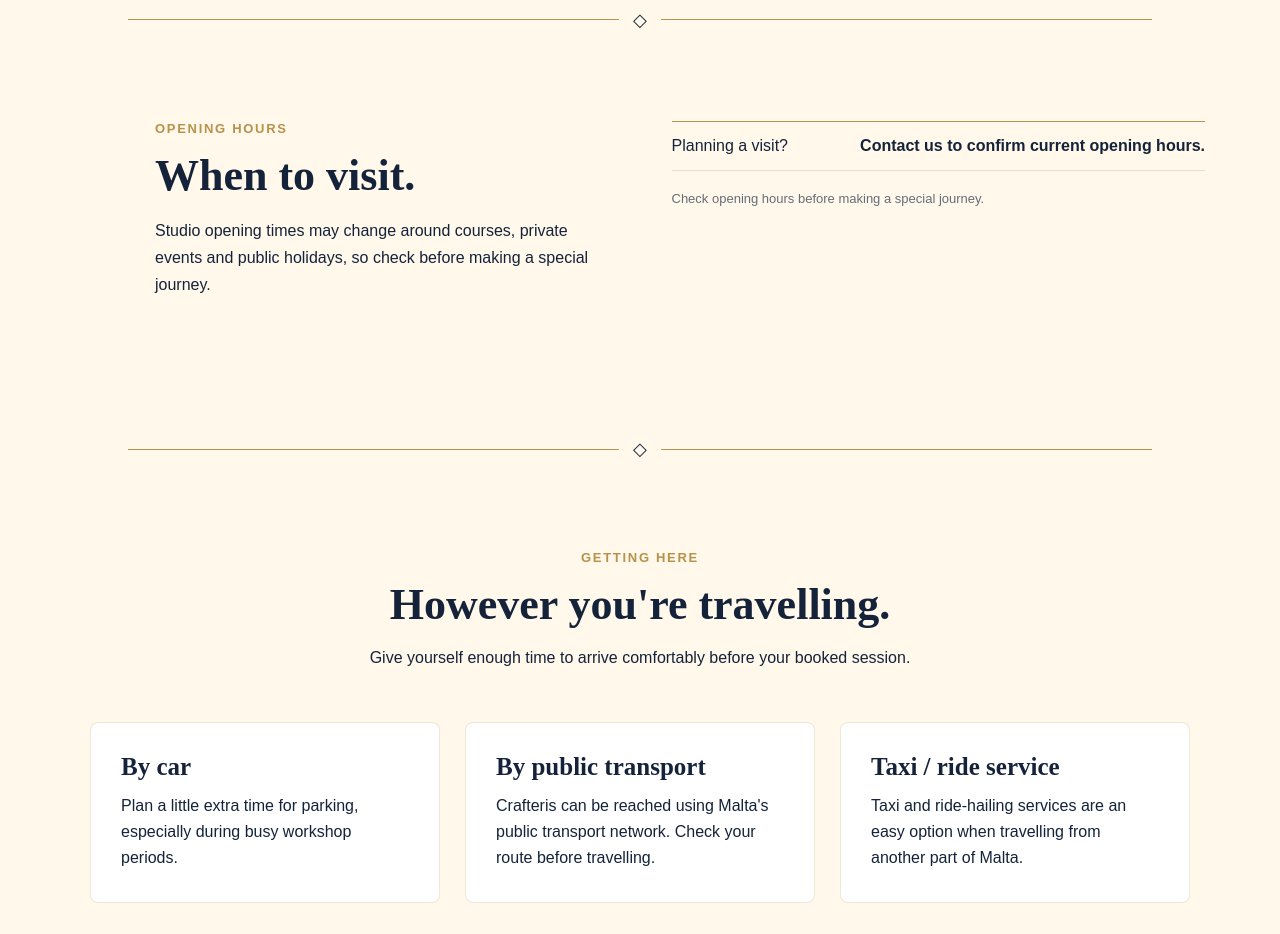
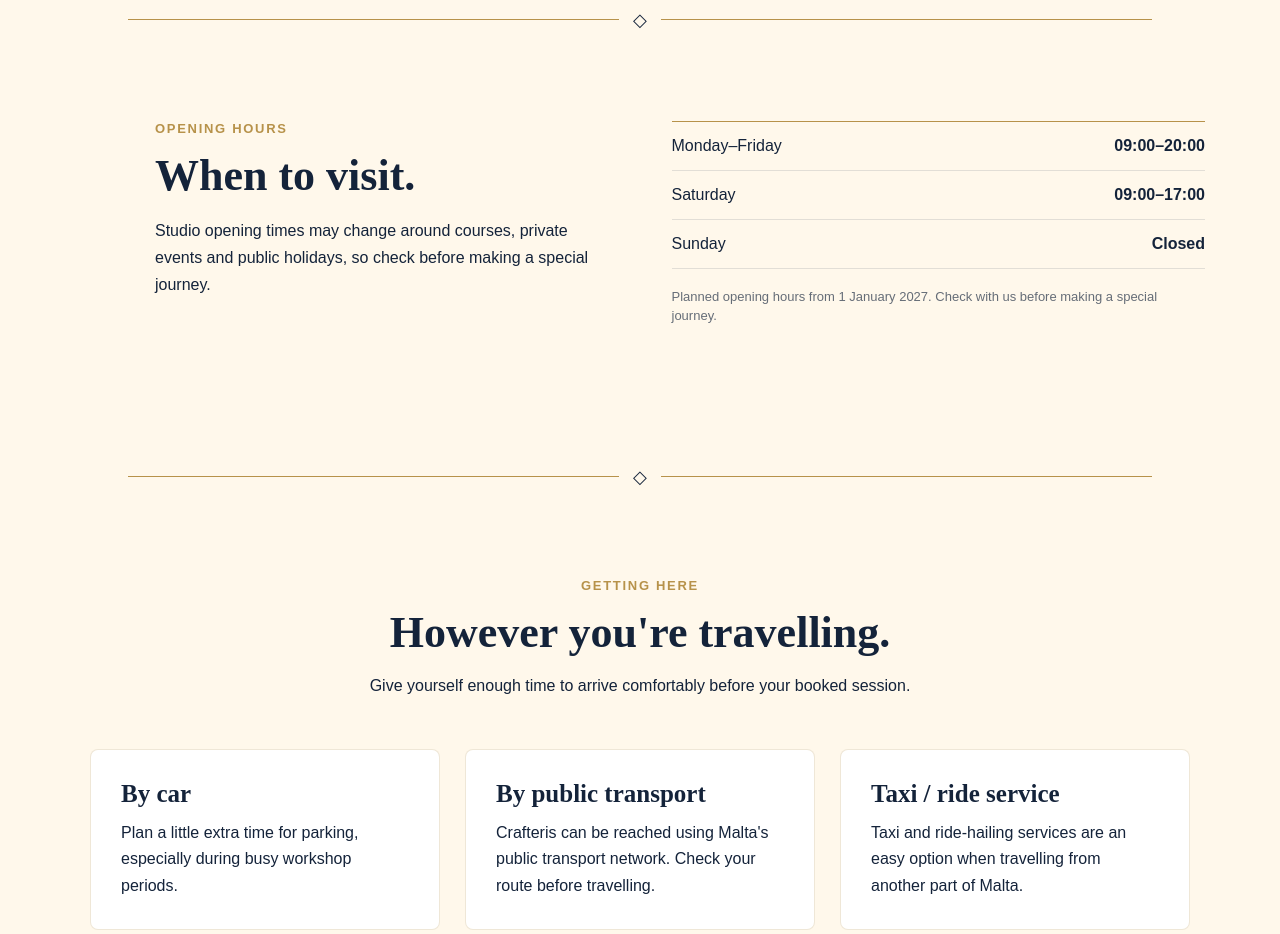
Before and after one commit to guzzep/crafteris-studio-website, a Next.js app: page /visit in a window 1280 px wide. Shown: the part 1620-2554 px from the top of the page. Built offline with nearby package versions, Linux system fonts and the light colour scheme; no server answers; the database is empty.

Commit message:
Align public activity details with 2027 policy

```diff
--- a/src/app/visit/page.tsx
+++ b/src/app/visit/page.tsx
@@ -64,9 +64,6 @@ type SiteSettings = {
   opening_hours: OpeningHoursSettings | null;
 };
 
-const fallbackHours: ContentItem[] = [
-  { title: "Planning a visit?", text: "Contact us to confirm current opening hours." },
-];
 
 const fallbackTravel: ContentItem[] = [
   {
@@ -238,58 +235,11 @@ export default async function VisitPage() {
 
 
 
-  const cmsOpeningHourItems =
-    getItems(
-      openingHours,
-      fallbackHours
-    );
-
-  const settingsHours =
-    settings?.opening_hours;
-
-  const configuredHours: ContentItem[] = [
-    {
-      title: "Monday",
-      text: settingsHours?.monday ?? "",
-    },
-    {
-      title: "Tuesday",
-      text: settingsHours?.tuesday ?? "",
-    },
-    {
-      title: "Wednesday",
-      text: settingsHours?.wednesday ?? "",
-    },
-    {
-      title: "Thursday",
-      text: settingsHours?.thursday ?? "",
-    },
-    {
-      title: "Friday",
-      text: settingsHours?.friday ?? "",
-    },
-    {
-      title: "Saturday",
-      text: settingsHours?.saturday ?? "",
-    },
-    {
-      title: "Sunday",
-      text: settingsHours?.sunday ?? "",
-    },
+  const openingHourItems: ContentItem[] = [
+    { title: "Monday–Friday", text: "09:00–20:00" },
+    { title: "Saturday", text: "09:00–17:00" },
+    { title: "Sunday", text: "Closed" },
   ];
-
-  const hasSettingsHours =
-    configuredHours.some(
-      (item) =>
-        Boolean(
-          item.text?.trim()
-        )
-    );
-
-  const openingHourItems =
-    hasSettingsHours
-      ? configuredHours
-      : cmsOpeningHourItems;
 
   const travelItems =
     getItems(
@@ -308,9 +258,7 @@ export default async function VisitPage() {
   const directionsUrl = "https://www.google.com/maps/search/?api=1&query=" + encodeURIComponent("GlassXpressions " + studioAddress);
 
   const openingHoursNote =
-    settingsHours?.note?.trim() ||
-    openingHours?.content?.note ||
-    "Check opening hours before making a special journey.";
+    "Planned opening hours from 1 January 2027. Check with us before making a special journey.";
 
   const studioParagraphs =
     (
```
